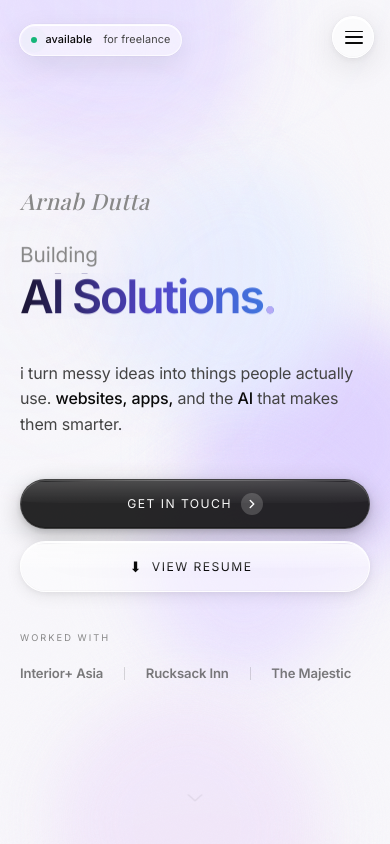
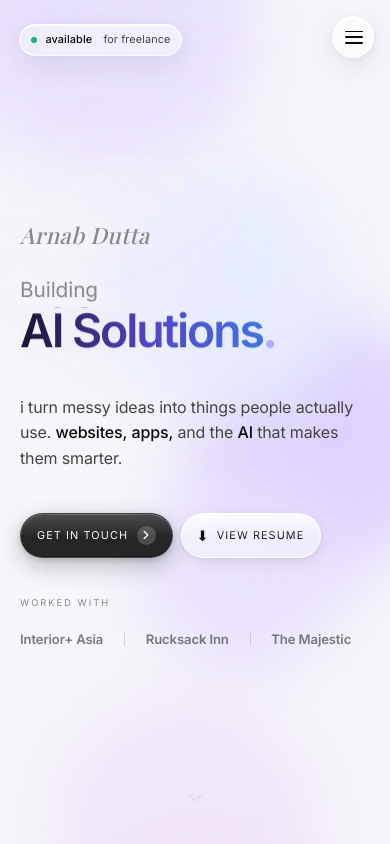
Before and after one commit to arnabxclusive/Portfolio-, a plain HTML site: page index.html in a window 390 px wide. Shown: the top 844 px of the page. Drawn offline with nearby package versions, Linux system fonts and the light colour scheme; a web font is replaced by a local one.

Commit message:
Refine button styles and layout in index.html
Adjusted button styles for improved layout and appearance.

```diff
--- a/index.html
+++ b/index.html
@@ -1,3 +1,4 @@
+
 <!DOCTYPE html>
 <html lang="en">
 <head>
@@ -602,23 +603,20 @@
       margin-bottom: 2.8rem;
     }
 
-    .hero-cta { display: flex; gap: 1rem; flex-wrap: wrap; opacity: 0; animation: fadeInUp 0.6s ease 3.4s forwards; }
+    .hero-cta { display: flex; gap: 0.7rem; flex-wrap: nowrap; opacity: 0; animation: fadeInUp 0.6s ease 3.4s forwards; }
     @media (max-width: 480px) {
-      .hero-cta { width: 100%; gap: 0.75rem; }
-      .hero-cta .btn-primary,
-      .hero-cta .btn-resume {
-        width: 100%;
-        justify-content: center;
-      }
+      .hero-cta { gap: 0.5rem; }
+      .hero-cta .btn-primary { padding: 0.62rem 1rem; }
+      .hero-cta .btn-resume { padding: 0.62rem 1rem; padding-left: 0.9rem; }
     }
 
     /* ── BUTTONS ── */
     .btn-primary, .btn-resume {
-      position: relative; overflow: hidden; font-size: 0.76rem; letter-spacing: 0.12em; text-transform: uppercase;
+      position: relative; overflow: hidden; font-size: 0.68rem; letter-spacing: 0.1em; text-transform: uppercase;
       text-decoration: none; border-radius: 999px; transition: all 0.52s cubic-bezier(0.22,1,0.36,1); will-change: transform;
     }
     .btn-primary {
-      padding: 0.82rem 1.8rem; background: rgba(10,10,10,0.88); backdrop-filter: blur(24px) saturate(180%); -webkit-backdrop-filter: blur(24px) saturate(180%);
+      padding: 0.62rem 1.25rem; background: rgba(10,10,10,0.88); backdrop-filter: blur(24px) saturate(180%); -webkit-backdrop-filter: blur(24px) saturate(180%);
       color: rgba(255,255,255,0.96); border: 1px solid rgba(255,255,255,0.14);
       box-shadow: inset 0 1px 0 rgba(255,255,255,0.2), inset 0 -1px 0 rgba(0,0,0,0.28), 0 8px 24px rgba(0,0,0,0.24), 0 2px 6px rgba(0,0,0,0.14);
       display: inline-flex; align-items: center; gap: 0.55rem;
@@ -632,17 +630,17 @@
       box-shadow: inset 0 1px 0 rgba(255,255,255,0.24), inset 0 -1px 0 rgba(0,0,0,0.3), 0 16px 40px rgba(0,0,0,0.28), 0 4px 12px rgba(0,0,0,0.16);
     }
     .btn-primary .btn-chevron {
-      width: 22px; height: 22px; border-radius: 50%; display: inline-flex; align-items: center; justify-content: center;
+      width: 19px; height: 19px; border-radius: 50%; display: inline-flex; align-items: center; justify-content: center;
       background: rgba(255,255,255,0.18); flex-shrink: 0; transition: transform 0.45s cubic-bezier(0.22,1,0.36,1), background 0.3s ease; z-index: 2;
     }
     .btn-primary .btn-label { position: relative; z-index: 2; }
     .btn-primary:hover .btn-chevron { transform: translateX(4px); background: rgba(255,255,255,0.3); }
 
     .btn-resume {
-      padding: 0.82rem 2rem; background: rgba(255,255,255,0.44); backdrop-filter: blur(28px) saturate(200%); -webkit-backdrop-filter: blur(28px) saturate(200%);
+      padding: 0.62rem 1.4rem; background: rgba(255,255,255,0.44); backdrop-filter: blur(28px) saturate(200%); -webkit-backdrop-filter: blur(28px) saturate(200%);
       color: var(--fg); border: 1px solid rgba(255,255,255,0.86);
       box-shadow: inset 0 1px 0 rgba(255,255,255,0.98), inset 0 -0.5px 0 rgba(0,0,0,0.04), 0 4px 16px rgba(0,0,0,0.08), 0 2px 6px rgba(0,0,0,0.05);
-      display: inline-flex; align-items: center; gap: 0.55rem; padding-left: 1.5rem;
+      display: inline-flex; align-items: center; gap: 0.45rem; padding-left: 1.1rem;
     }
     .btn-resume::before {
       content: ''; position: absolute; top: 0; left: 0; right: 0; height: 52%; border-radius: 999px 999px 80% 80% / 100% 100% 60% 60%;
```
